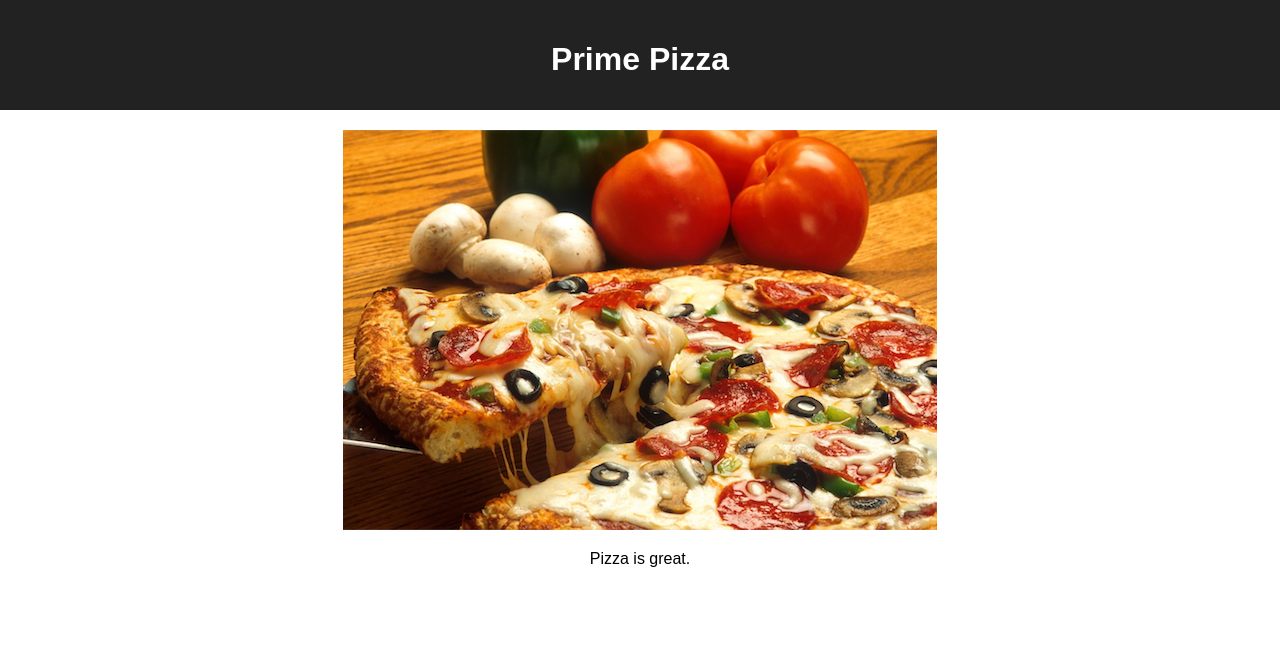
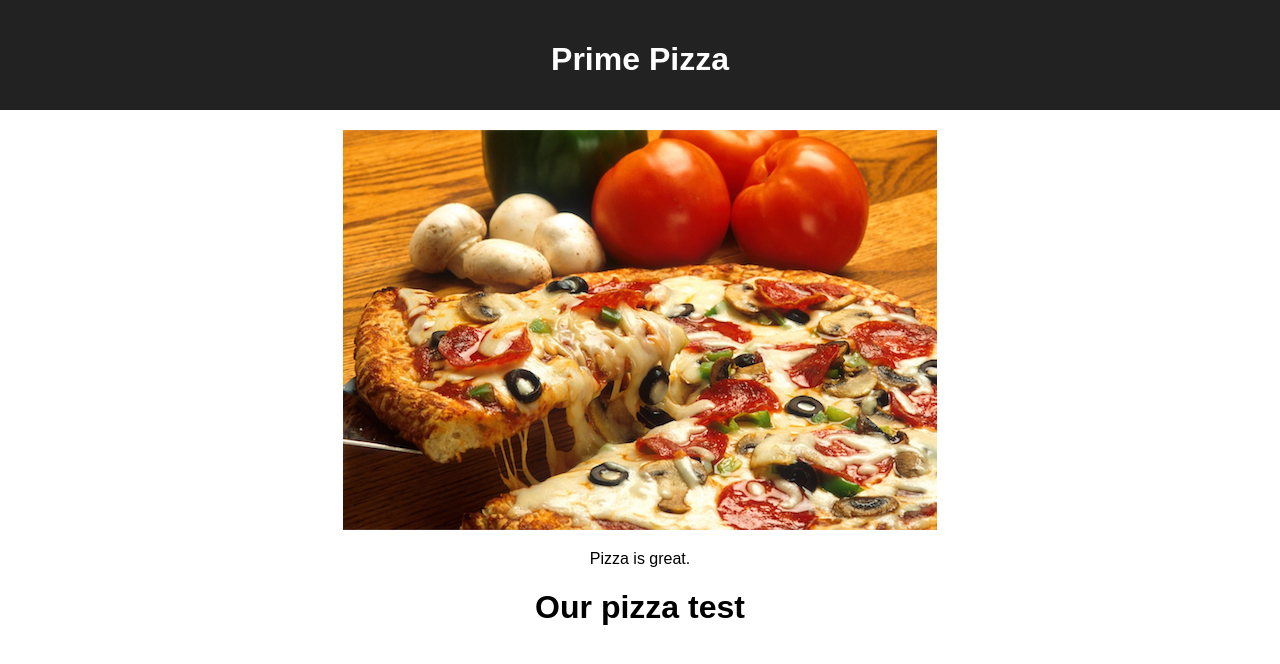
Before and after one commit to kettlerc/redux-pizza-parlor, a React (Create React App) app: page / in a window 1280 px wide. Shown: the top 664 px of the page. Built offline with nearby package versions, Linux system fonts and the light colour scheme.

Commit message:
working app connection

```diff
--- a/src/components/App/App.jsx
+++ b/src/components/App/App.jsx
@@ -1,6 +1,7 @@
 import React from 'react';
 import axios from 'axios';
 import './App.css';
+import PizzaSelect from '../PizzaSelect/PizzaSelect';
 
 function App() {
 
@@ -12,6 +13,7 @@ function App() {
 
       <img src='images/pizza_photo.png' />
       <p>Pizza is great.</p>
+      <PizzaSelect />
 
     </div>
   );
--- a/src/components/PizzaSelect/PizzaSelect.jsx
+++ b/src/components/PizzaSelect/PizzaSelect.jsx
@@ -1,2 +1,9 @@
 import React, { useState } from 'react';
 import { useDispatch } from 'react-redux';
+
+function PizzaSelect(){
+    return (<h1>Our pizza test</h1>)
+
+}
+
+export default PizzaSelect;
```
Also changed, not shown: 1 other file (tests, documents, lock files or other folders).
